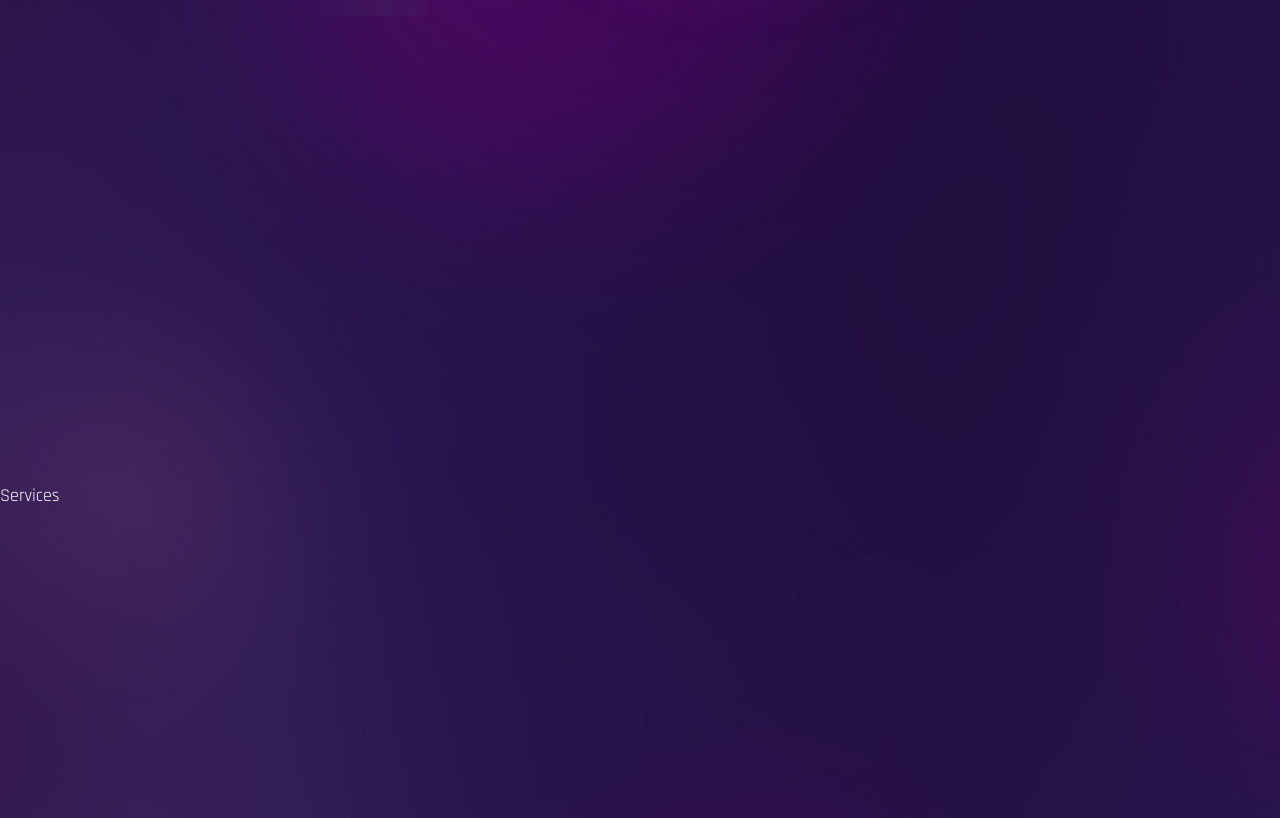
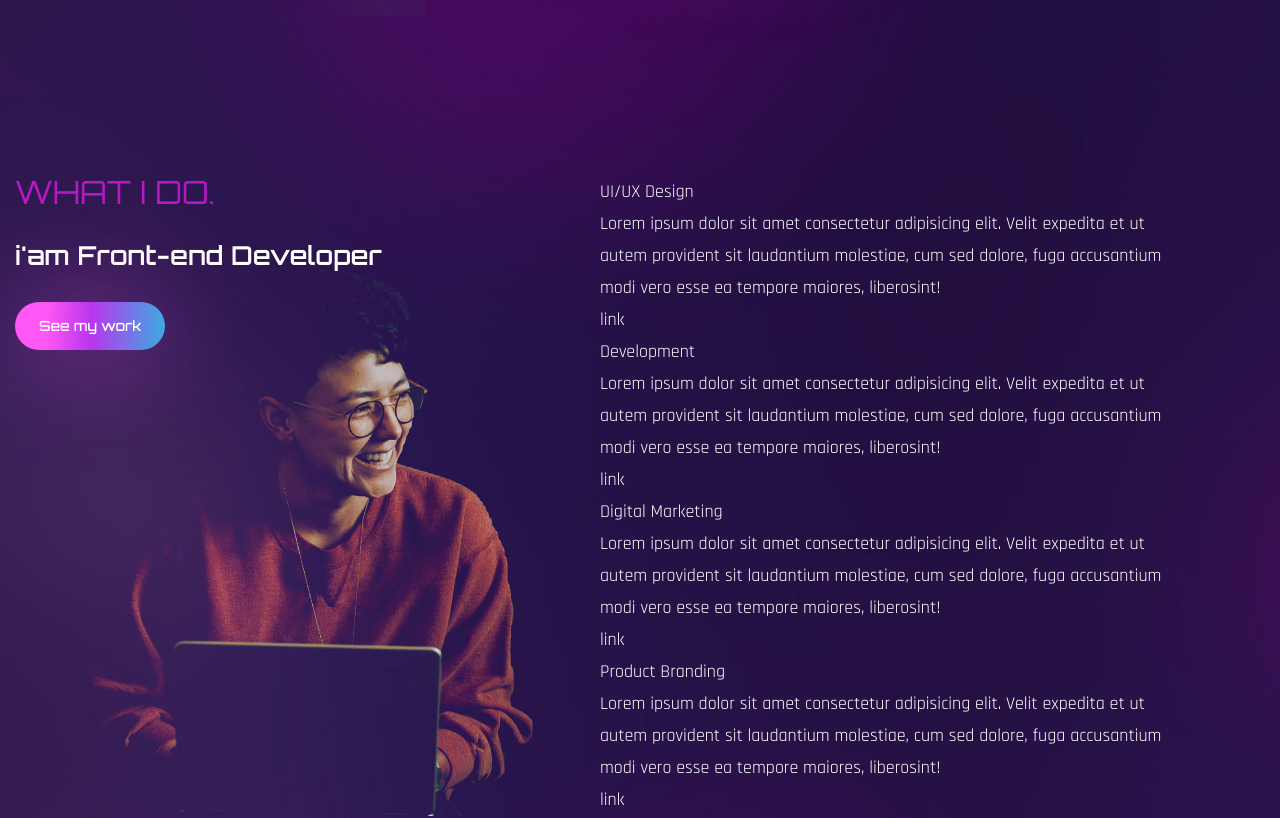
Before and after one commit to carlosAlx/portifolioTl, a React (Vite) app: page / in a window 1280 px wide. Shown: the part 1616-2434 px from the top of the page. Built offline with nearby package versions, Linux system fonts and the light colour scheme; a web font is replaced by a local one.

Commit message:
iniciando section services

```diff
--- a/src/components/Services.tsx
+++ b/src/components/Services.tsx
@@ -1,11 +1,76 @@
 import { motion } from "framer-motion";
-import { BsArrowUpRight, BsArrowUpLeft } from "react-icons/bs";
+import {
+  BsArrowUpRight,
+  BsArrowUpLeft,
+  BsLayoutThreeColumns,
+} from "react-icons/bs";
 import { fadeIn } from "../variants";
+
+type TypeService = {
+  name: string;
+  description: string;
+  link: string;
+};
+
+const services: TypeService[] = [
+  {
+    name: "UI/UX Design",
+    description:
+      "Lorem ipsum dolor sit amet consectetur adipisicing elit. Velit expedita et ut autem provident sit laudantium molestiae, cum sed dolore, fuga accusantium modi vero esse ea tempore maiores, liberosint!",
+    link: "Learn more",
+  },
+  {
+    name: "Development",
+    description:
+      "Lorem ipsum dolor sit amet consectetur adipisicing elit. Velit expedita et ut autem provident sit laudantium molestiae, cum sed dolore, fuga accusantium modi vero esse ea tempore maiores, liberosint!",
+    link: "Learn more",
+  },
+  {
+    name: "Digital Marketing",
+    description:
+      "Lorem ipsum dolor sit amet consectetur adipisicing elit. Velit expedita et ut autem provident sit laudantium molestiae, cum sed dolore, fuga accusantium modi vero esse ea tempore maiores, liberosint!",
+    link: "Learn more",
+  },
+  {
+    name: "Product Branding",
+    description:
+      "Lorem ipsum dolor sit amet consectetur adipisicing elit. Velit expedita et ut autem provident sit laudantium molestiae, cum sed dolore, fuga accusantium modi vero esse ea tempore maiores, liberosint!",
+    link: "Learn more",
+  },
+];
 
 export const Services = () => {
   return (
-    <div className="section" id="services">
-      Services
-    </div>
+    <section className="section" id="services">
+      <div className="container max-auto">
+        <div className="flex flex-col md:flex-row">
+          {/* text and image*/}
+
+          <div className="flex-1 md:bg-services no bg-no-repeat bg-bottom mix-blend-lighten">
+            <h2 className="h2 text-accent">What i do.</h2>
+            <h3 className="h3">i'am Front-end Developer</h3>
+            <button className="btn btn-sm">See my work</button>
+          </div>
+
+          {/* services */}
+          <div className="flex-1">
+            <div>
+              {services.map((list, index) => {
+                const { name, description, link } = list;
+                return (
+                  <div key={index}>
+                    <div>
+                      <h4 className="h4">{name}</h4>
+                      <p>{description}</p>
+                    </div>
+                    <div>link</div>
+                  </div>
+                );
+              })}
+            </div>
+          </div>
+        </div>
+      </div>
+    </section>
   );
 };
--- a/src/index.css
+++ b/src/index.css
@@ -68,6 +68,6 @@
   }
 
   .section {
-    @apply py-8 lg:py-24 lg:h-screen flex items-center;
+    @apply py-8 lg:h-screen flex items-center mt-auto mb-auto;
   }
 }
```
